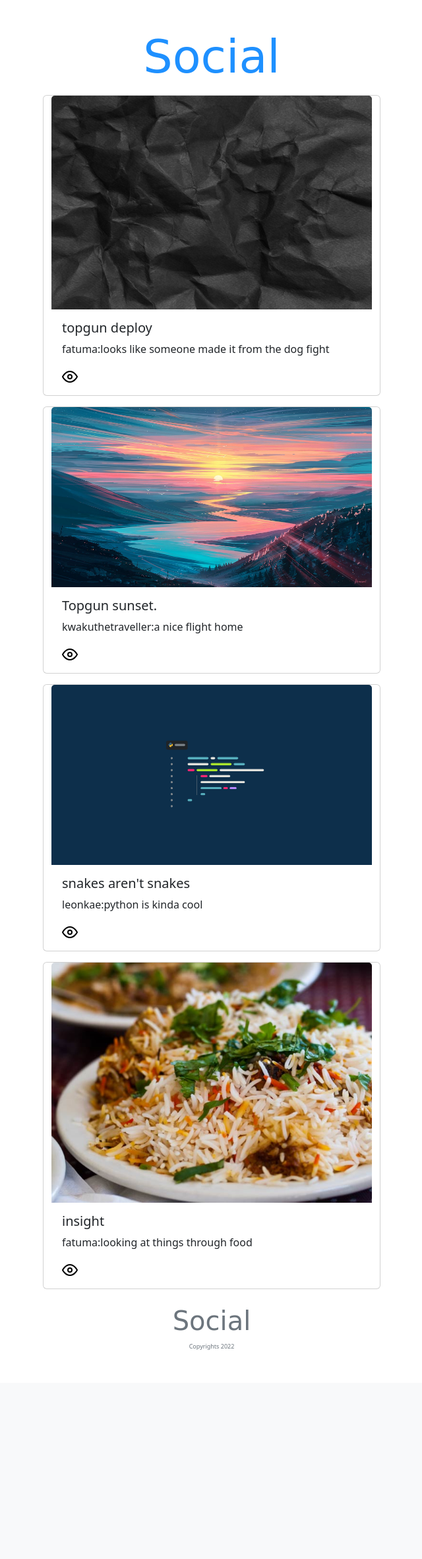
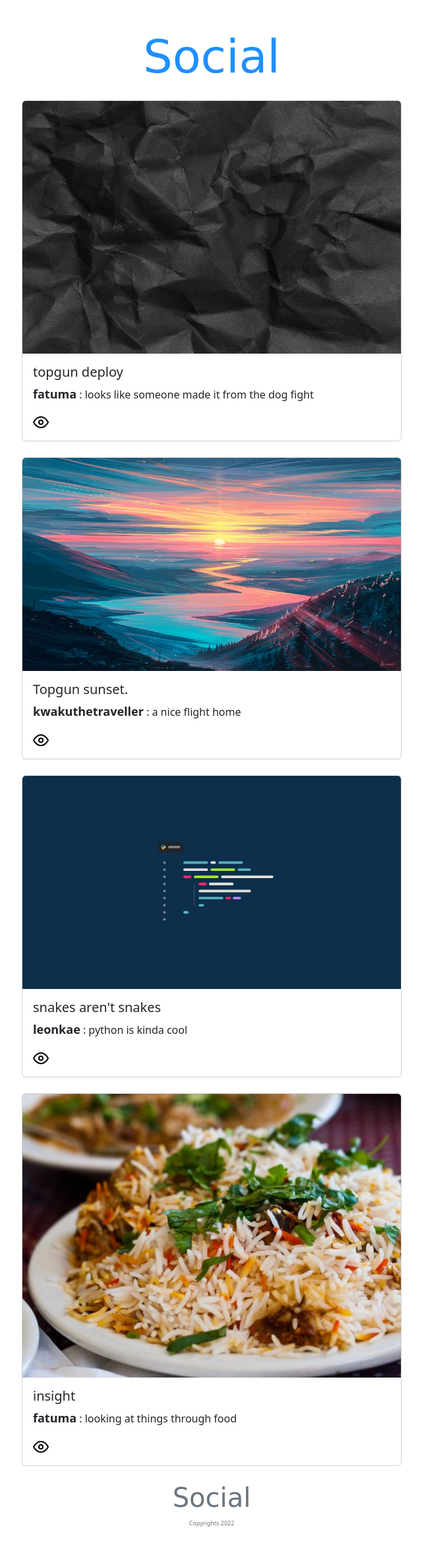
Before and after one commit to leonkae/Social, a Django app: page /home/ in a window 1280 px wide. Shown: the part 86-2449 px from the top of the page at 66% size, without its empty margins (319-959 px from the left). Before the commit the page ends 2132 px from the top, so only its background shows below. Run offline with Django 4.2, Linux system fonts and the light colour scheme; a user stored in the database is signed in; data comes from the database, SQL or seed files in the repository; some web fonts are replaced.

Commit message:
ultered templates

```diff
--- a/socials/templates/social/home.html
+++ b/socials/templates/social/home.html
@@ -30,6 +30,10 @@
   .card-nav a {
     text-decoration: none;
     color: black;
+  }
+  .info-wrapper{
+    font-weight: bolder;
+    font-size: large;
   }
 </style>
 
@@ -183,13 +187,14 @@
   <div class="container">
     <!-- createpost -->
     {% for image in images %}
-    <div class="row">
-      <div class="card mx-auto m-2 " style="width: 32rem;">
+
+      <div class="card mx-auto m-4 " style="width: 36rem;">
         <img src="{{ image.image.url }}" class="card-img-top" alt="..." />
         <div class="card-body">
           <h5 class="card-title">{{image.imagename}}</h5>
           <p class="card-text">
-            {{image.profile.user.username}}:{{image.caption}}
+            <span class="info-wrapper">{{image.profile.user.username}}</span>
+            : {{image.caption}}
           </p>
 
           <div class="card-nav">
@@ -210,10 +215,11 @@
                 <circle cx="12" cy="12" r="3"></circle>
               </svg>
             </a>
+
+
           </div>
         </div>
       </div>
-    </div>
     {% endfor %}
   </div>
 </div>
```
